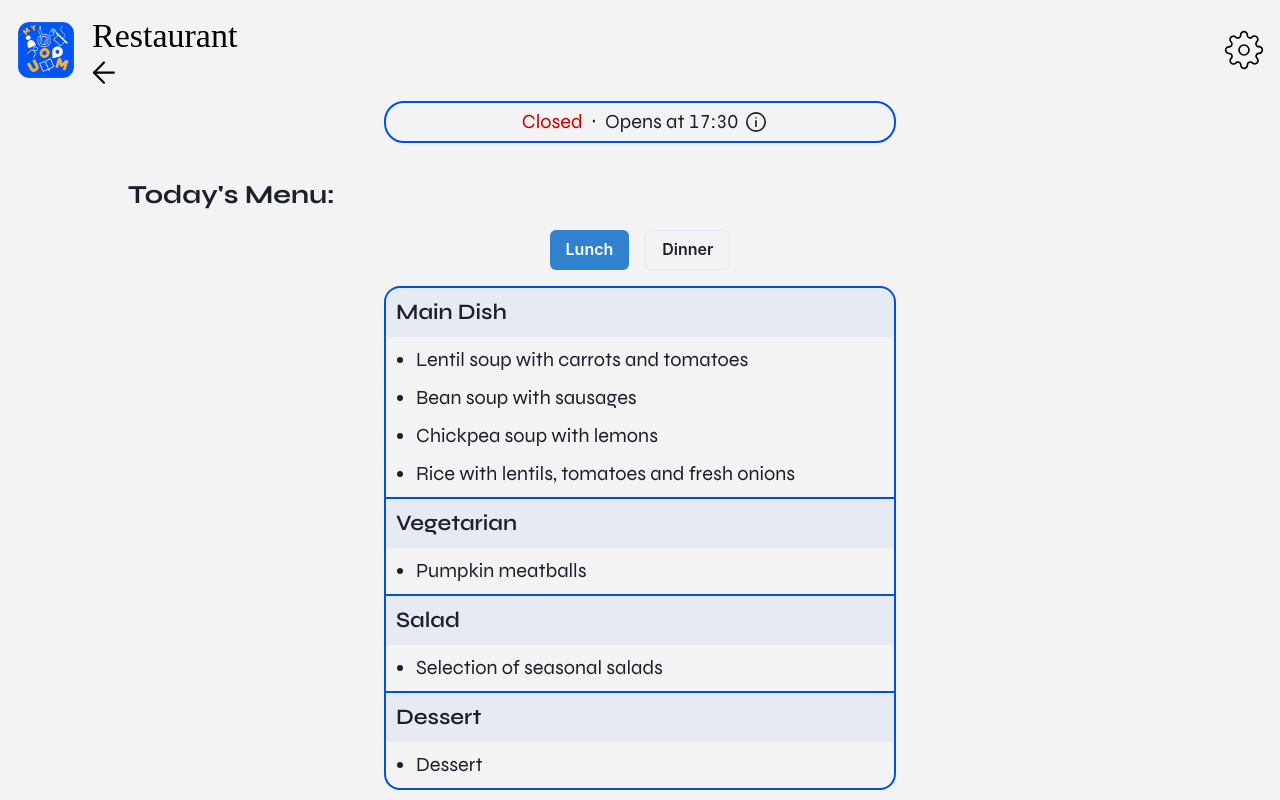
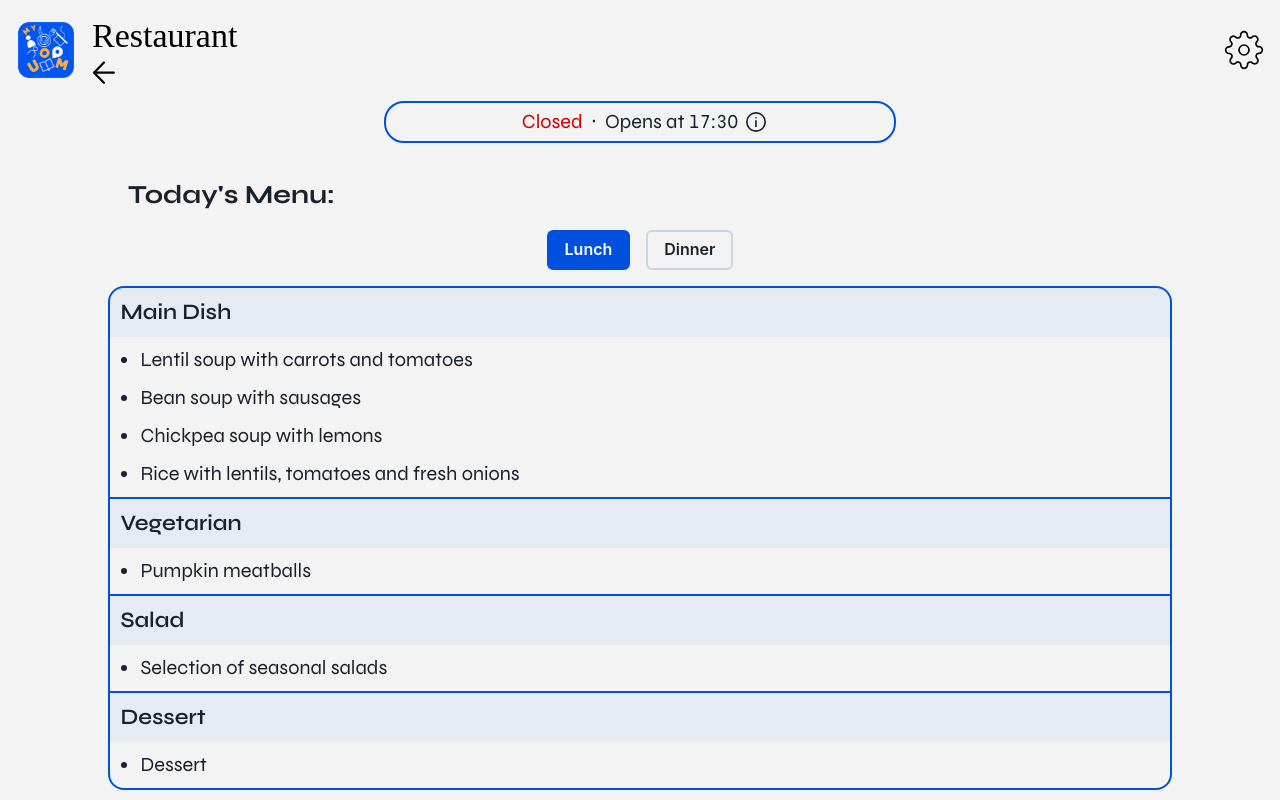
Before and after one commit to open-source-uom/myuom, a React (Vite) app: page /restaurant in a window 1280 px wide. Shown: the top 800 px of the page. Built offline with nearby package versions, Linux system fonts and the light colour scheme.

Commit message:
fix: addressed review comments

```diff
--- a/src/components/restaurant/MenuTable.jsx
+++ b/src/components/restaurant/MenuTable.jsx
@@ -9,31 +9,50 @@ import {
 import i18n from "../../i18n";
 
 function MenuTable({ title, fullMenu, isActive }) {
-console.log(isActive);
 
   const [activeMeal, setActiveMeal] = useState("Lunch");
 
   const[foodMenu,setFoodMenu]=useState(fullMenu.gevma.foodMenu);
 
   return (
-    <Flex flexDir="column" alignItems="center">
+    <Flex flexDir="column" alignItems="center"  w={{sm: "98%", md: "98%", lg: "94%", "2xl": "78%", "3xl": "64%"}}>
     <Flex mb={4} gap={4}>
         <Button
-          onClick={() => {setFoodMenu(fullMenu.gevma.foodMenu);setActiveMeal("Lunch")}}
-          colorScheme={activeMeal === "Lunch" ? "blue" : "gray"}
-          variant={activeMeal === "Lunch" ? "solid" : "outline"}
+          onClick={() => {
+            setFoodMenu(fullMenu.gevma.foodMenu);
+            setActiveMeal("Lunch");
+          }}
+          bg={activeMeal === "Lunch" ? "#0050E0" : "transparent"}
+          color={activeMeal === "Lunch" ? "white" : "inherit"}
+          border="2px solid"
+          borderColor={activeMeal === "Lunch" ? "#0050E0" : "gray.300"}
+          _hover={{
+            bg: activeMeal === "Lunch" ? "#003bb8" : "gray.100",
+          }}
+          transition="all 0.3s ease-in-out"
         >
-          Lunch
-        </Button>
-        <Button
-          onClick={() =>{ setFoodMenu(fullMenu.deipno.foodMenu);setActiveMeal("Dinner")}}
-          colorScheme={activeMeal === "Dinner" ? "blue" : "gray"}
-          variant={activeMeal === "Dinner" ? "solid" : "outline"}
+        Lunch
+      </Button>
+
+      <Button
+          onClick={() => {
+            setFoodMenu(fullMenu.deipno.foodMenu);
+            setActiveMeal("Dinner");
+          }}
+          bg={activeMeal === "Dinner" ? "#0050E0" : "transparent"}
+          color={activeMeal === "Dinner" ? "white" : "inherit"}
+          border="2px solid"
+          borderColor={activeMeal === "Dinner" ? "#0050E0" : "gray.300"}
+          _hover={{
+            bg: activeMeal === "Dinner" ? "#003bb8" : "gray.100",
+          }}
+          transition="all 0.3s ease-in-out"
         >
-          Dinner
-        </Button>
+        Dinner
+      </Button>
+
       </Flex>
-      { <><Flex
+      <Flex
         flexDir="column"
         borderRadius="16px"
         borderColor={isActive ? "#0050E0" : "black"}
@@ -42,7 +61,7 @@ console.log(isActive);
         overflow="hidden"
         mx={1}
         fontFamily="Syne"
-        w="lg"
+        w={{sm: "98%", md: "98%", lg: "94%", "2xl": "78%", "3xl": "64%"}}
       >
         {Object.keys(foodMenu).map((key, index) => (
           <Flex
@@ -92,7 +111,7 @@ console.log(isActive);
         fontSize="22px"
       >
         {i18n.t(activeMeal)}
-      </Flex></>}
+      </Flex>
     </Flex>
   );
 }
--- a/src/components/restaurant/TodaysRestaurantMenu.jsx
+++ b/src/components/restaurant/TodaysRestaurantMenu.jsx
@@ -88,15 +88,7 @@ export default function TodaysMenu() {
       },
     };
 
-    // Object.assign(swiperRef.current, params);
-
-    // swiperRef.current.initialize();
   }, []);
-
-  useEffect(() => {
-    setActiveIndex(updateActiveIndex());
-    // swiperRef.current.swiper.slideTo(activeIndex);
-  }, [isLunch, isTomorrow]);
 
   return (
     <>
@@ -117,12 +109,17 @@ export default function TodaysMenu() {
           </Text>
         </Flex>
       </Flex>
-      <Flex w="100%" justifyContent="center">
+      <Flex w="100%" justifyContent="center" >
+      <Flex
+    w={{sm: "98%", md: "98%", lg: "94%", "2xl": "78%", "3xl": "64%"}}
+    justifyContent="center"
+  >
   <MenuTable
     title={isTomorrow ? i18n.t("avriano") : i18n.t("simerino")}
     fullMenu={aggregatedMenu[isTomorrow ? "tomorrow" : "today"]}
     isActive={(isTomorrow ? i18n.t("avriano") : i18n.t("simerino"))==="Today's"}
   />
+  </Flex>
 </Flex>
     </>
   );
```
